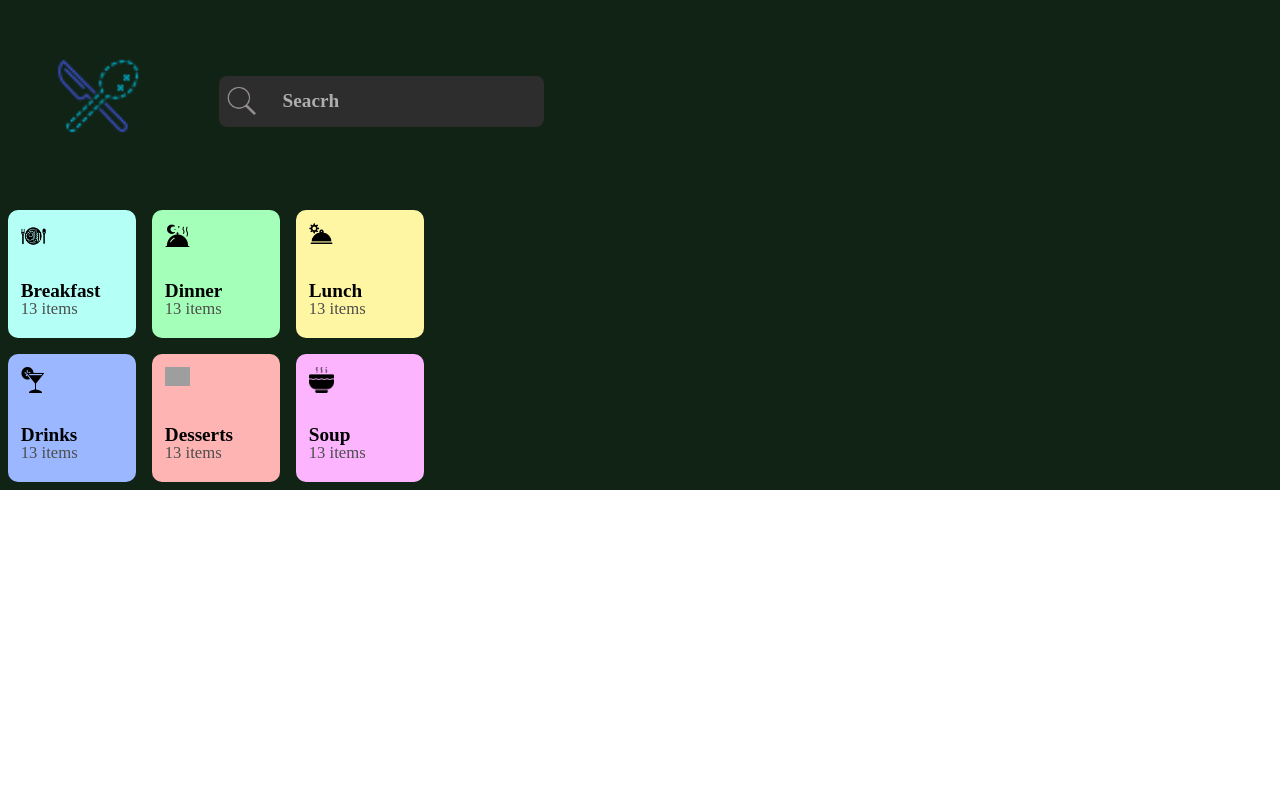
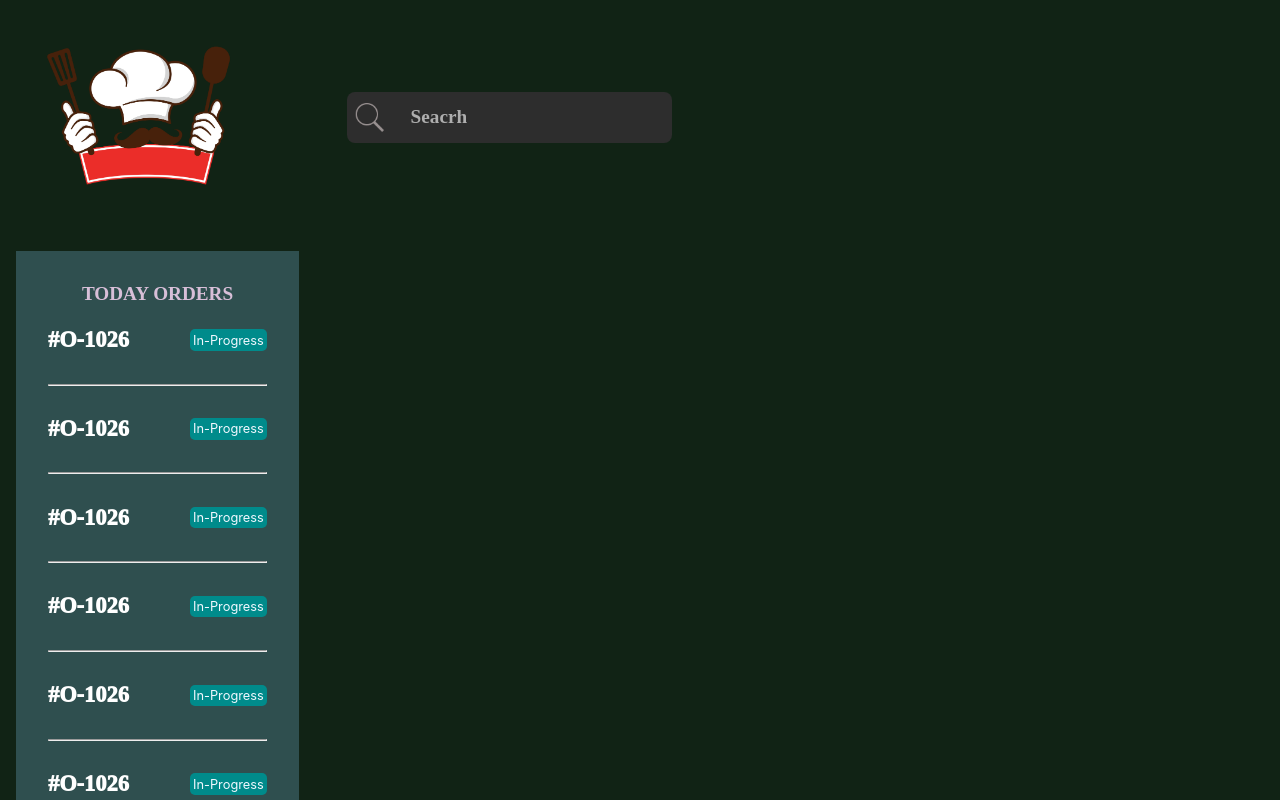
Before and after one commit to MaliVitha/POS, a React (Create React App) app in the folder pos-react-app/: page / in a window 1280 px wide. Shown: the top 800 px of the page. Built offline with nearby package versions, Linux system fonts and the light colour scheme; grey boxes are pictures that could not be loaded.

Commit message:
Logo & Recent Order Finished

```diff
--- a/pos-react-app/src/App.js
+++ b/pos-react-app/src/App.js
@@ -2,12 +2,14 @@
 import './App.css';
 import FoodTileContainer from './components/FoodTileContainer/FoodTileContainer';
 import UpperNavBar from './components/NavBar/UpperNavBar';
+import RecentOrdersContainer from './components/RecentOrders/RecentOrdersContainer';
 
 
 function App() {
   return (
     <div className="App">
        <UpperNavBar/>
+       <RecentOrdersContainer/>
       <FoodTileContainer />
 
     </div>
--- a/pos-react-app/src/components/FoodTileContainer/FoodTileContainer.module.css
+++ b/pos-react-app/src/components/FoodTileContainer/FoodTileContainer.module.css
@@ -3,4 +3,6 @@
     flex-direction: row;
     width: 40%;
     flex-wrap: wrap;
+    position: relative;
+
 }
--- a/pos-react-app/src/components/NavBar/MainLogo.module.css
+++ b/pos-react-app/src/components/NavBar/MainLogo.module.css
@@ -4,6 +4,6 @@ width: 8vw;
 }
 
 .image{
-width: 100%;
-margin: 1rem;
+width: 200%;
+margin: 0.25rem;
 }
--- a/pos-react-app/src/components/NavBar/UpperNavBar.module.css
+++ b/pos-react-app/src/components/NavBar/UpperNavBar.module.css
@@ -2,7 +2,7 @@
     display: flex;
     flex-direction: row;
     align-items: center;
-    width: 40vw;
+    width: 50vw;
     justify-content: space-between;
     padding: 2rem;
 }
--- /dev/null
+++ b/pos-react-app/src/components/RecentOrders/RecentOrders.js
@@ -0,0 +1,13 @@
+import React from 'react';
+import classes from './RecentOrders.module.css';
+
+const RecentOrders = () => {
+  return (
+    <div className={classes.outer}>
+     <p className={classes.orderId}>#O-1026</p>
+     <p className={classes.state}>In-Progress</p>
+    </div>
+  )
+}
+
+export default RecentOrders;
--- /dev/null
+++ b/pos-react-app/src/components/RecentOrders/RecentOrders.module.css
@@ -0,0 +1,26 @@
+.outer{
+
+    display: flex;
+    flex-direction: row;
+    align-items: center;
+    /* width: 40vw; */
+    justify-content: space-between;
+    padding: 0rem;
+}
+
+.orderId{
+    color: #ffffff;
+    font-size: 1.4rem;
+    font-family: 'Poppins';
+    font-weight: 1000;
+
+}
+
+.state{
+    color: aliceblue;
+    font-size: 0.8rem;
+    font-weight: 400;
+    background-color: darkcyan;
+    padding: 0.2rem;
+    border-radius: 5px;
+}
--- /dev/null
+++ b/pos-react-app/src/components/RecentOrders/RecentOrdersContainer.js
@@ -0,0 +1,26 @@
+import React from 'react';
+import classes from './RecentOrdersContainer.module.css';
+import RecentOrders from './RecentOrders';
+
+
+const RecentOrdersContainer = () => {
+  return (
+    <div className={classes.outer}>
+      <h1 className={classes.h1}>TODAY ORDERS</h1>
+      <RecentOrders/>
+      <hr/>
+      <RecentOrders/>
+      <hr/>
+      <RecentOrders/>
+      <hr/>
+      <RecentOrders/>
+      <hr/>
+      <RecentOrders/>
+      <hr/>
+      <RecentOrders/>
+      <hr/>
+    </div>
+  )
+}
+
+export default RecentOrdersContainer
--- /dev/null
+++ b/pos-react-app/src/components/RecentOrders/RecentOrdersContainer.module.css
@@ -0,0 +1,17 @@
+.outer{
+    width: 219px;
+    position: relative;
+    background-color: darkslategrey;
+    margin: 1rem;
+
+    padding: 2rem;
+}
+
+.h1{
+    font-size:1.2rem ;
+    font-family: 'Poppins';
+    font-weight: 600;
+    color: thistle;
+    margin: 0;
+
+}
```
Also changed, not shown: pos-react-app/src/Assets/mainLogo.png.
